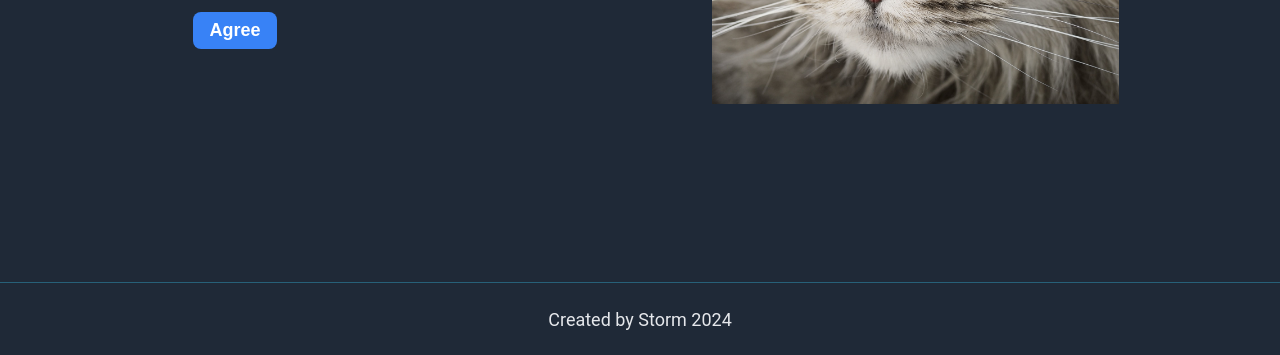
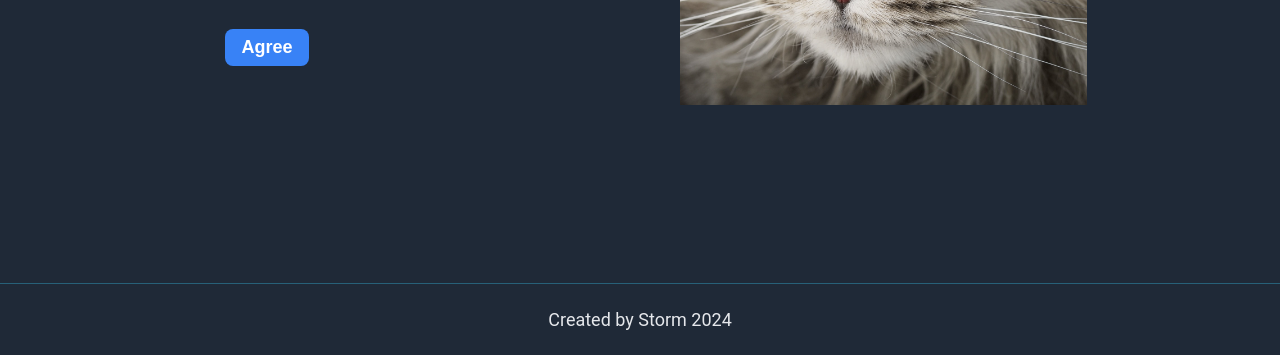
Before and after one commit to AndrewAttemptsCode/odin-landing-page, a plain HTML site: page index.html in a window 1280 px wide. Shown: the part 445-800 px from the top of the page. Drawn offline with Linux system fonts and the light colour scheme.

Commit message:
Adjust hero section alignment and add box-sizing to border-box for all box-sizing

```diff
--- a/css/style.css
+++ b/css/style.css
@@ -1,9 +1,16 @@
 body {
     display: flex;
     flex-direction: column;
-    font-family: roboto, sans-serif;
+    font-family: Roboto, sans-serif;
+    box-sizing: border-box;
     margin: 0;
     height: 100vh;
+}
+
+*,
+*:before,
+*:after {
+    box-sizing: inherit;
 }
 
 .header,
@@ -62,7 +69,7 @@ body {
     align-items: flex-start;
     padding: 2em;
     flex-basis: 40%;
-    gap: 1em;
+    gap: 2em;
 }
 
 .hero-right {
```
